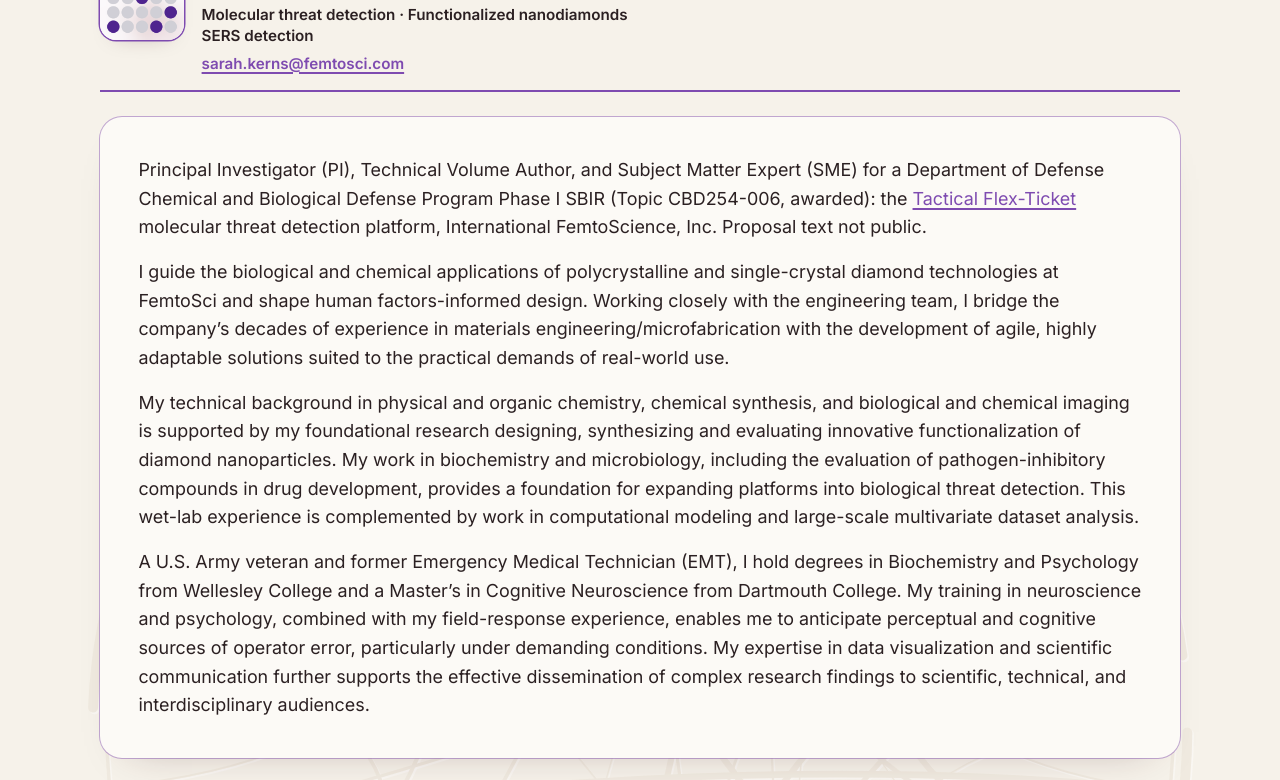
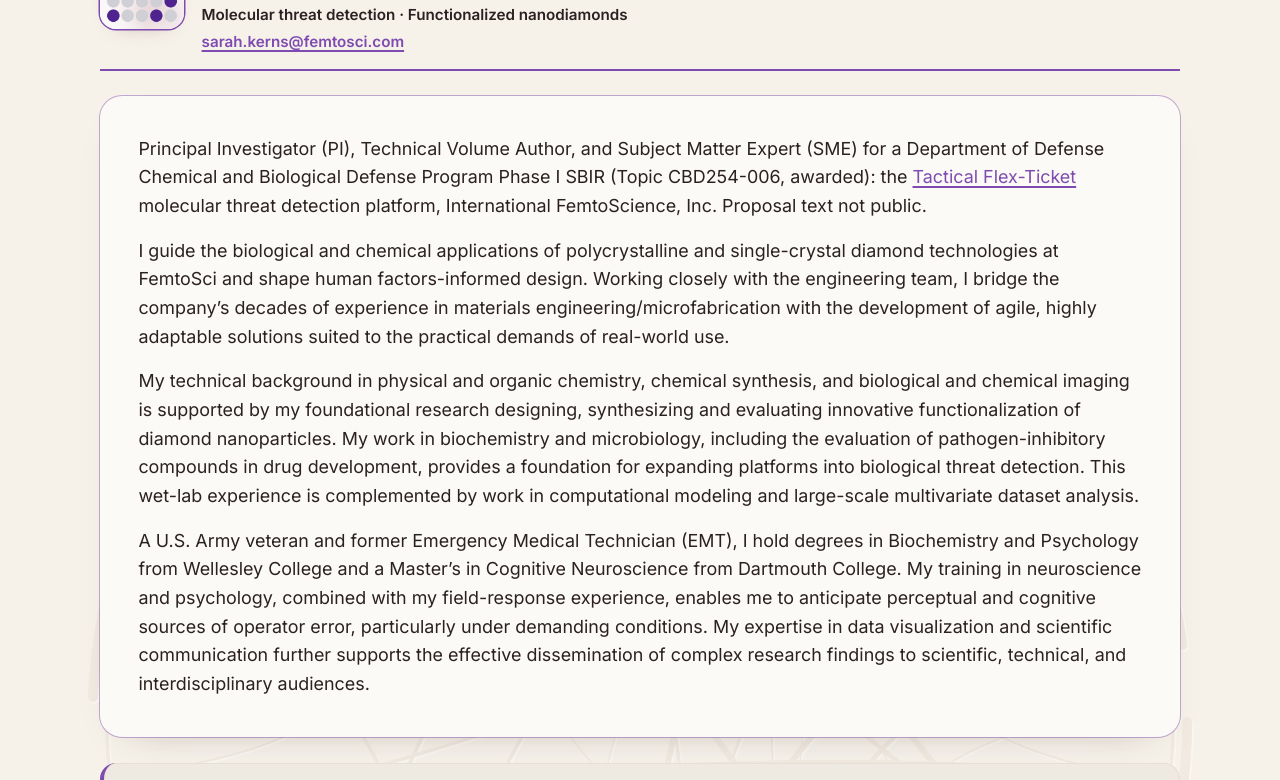
Before and after one commit to Minding-Data/minding-data.github.io, a plain HTML site: page areas/femtosci.html in a window 1280 px wide. Shown: the part 320-1100 px from the top of the page. Drawn offline with Linux system fonts and the light colour scheme.

Commit message:
FemtoSci header: drop SERS detection line

```diff
--- a/areas/femtosci.html
+++ b/areas/femtosci.html
@@ -30,7 +30,7 @@
   <div class="inner-title-text">
     <h1>FemtoSci</h1>
     <p class="page-lab" id="lab"><a class="page-lab-name" href="https://femtosci.com/" target="_blank" rel="noopener">International FemtoScience, Inc.</a><span class="page-lab-meta">Chemical and Biological Applications Lead, Human Factors</span></p>
-    <p class="sub">Molecular threat detection · Functionalized nanodiamonds<br>SERS detection</p>
+    <p class="sub">Molecular threat detection · Functionalized nanodiamonds</p>
     <p class="page-lab-mailline"><a class="page-lab-mail" href="mailto:sarah.kerns@femtosci.com">sarah.kerns@femtosci.com</a></p>
   </div>
 </div>
```
